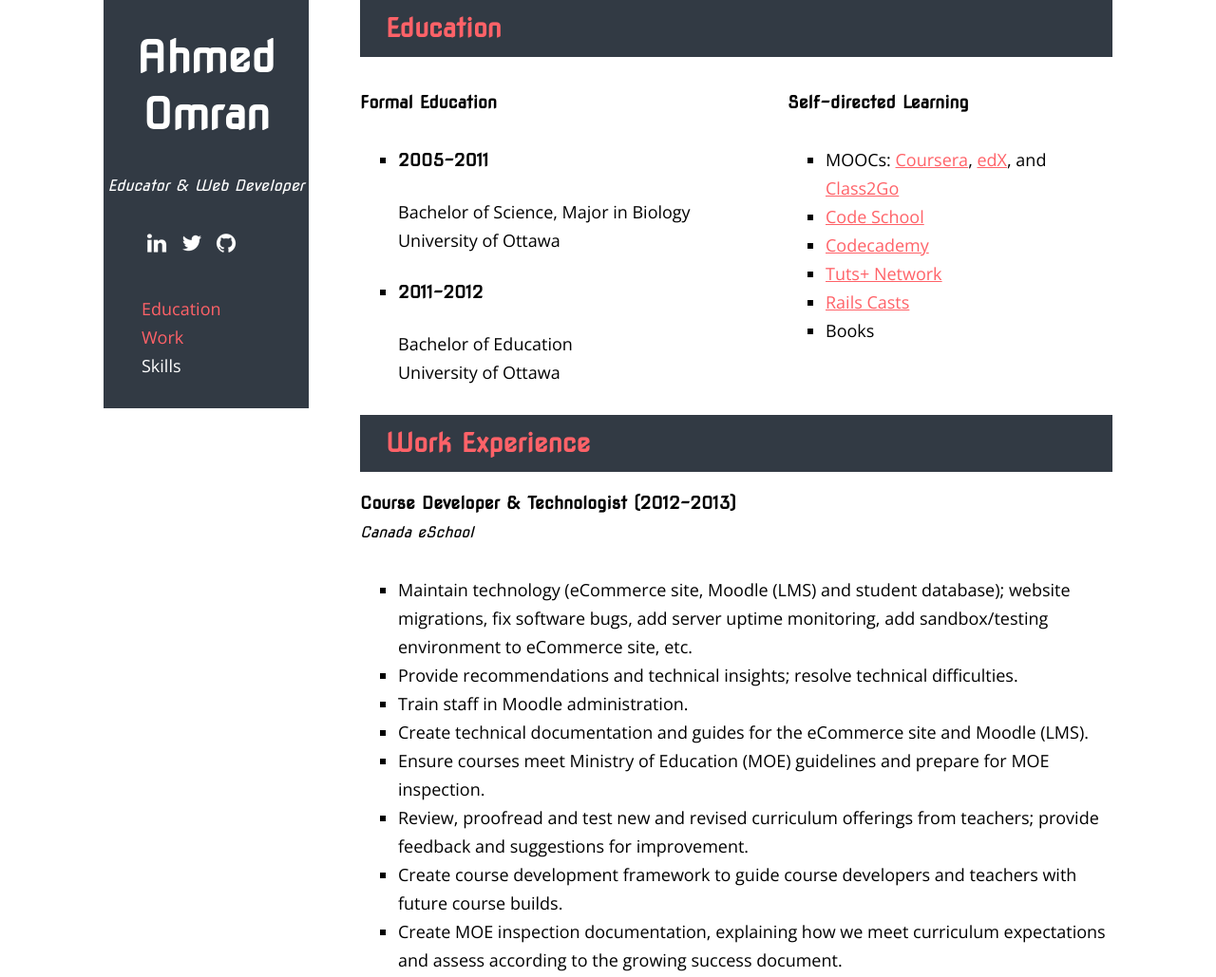
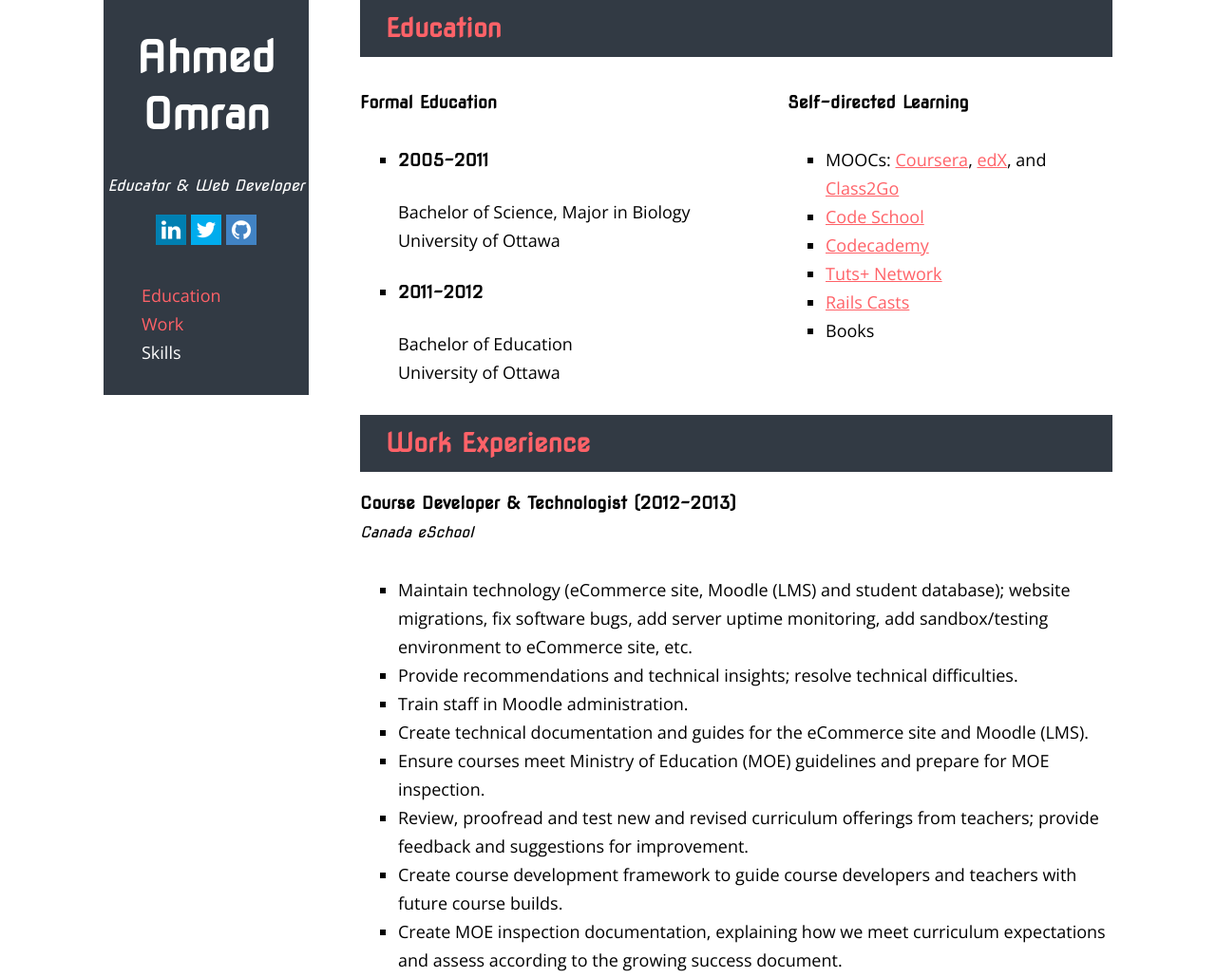
Before and after one commit to aomran/ahmedresume, a plain HTML site: page index.html in a window 1280 px wide. Shown: the top 1029 px of the page at 95% size. Drawn offline with nearby package versions, Linux system fonts and the light colour scheme.

Commit message:
social media buttons added

```diff
--- a/index.html
+++ b/index.html
@@ -18,9 +18,9 @@
 					<h3 class="headline">Educator &amp; Web Developer</h3>
 					<nav id="social">
 						<ul>
-							<li><a href="http://www.linkedin.com/pub/ahmed-omran/47/b6a/b01" target="_blank"><img src="img/linkedin-32.png" alt="LinkedIn"></a></li>
-							<li><a href="https://twitter.com/aomra015" target="_blank"><img src="img/twitter-32.png" alt="Twitter"></a></li>
-							<li><a href="https://github.com/aomra015" target="_blank"><img src="img/github-32.png" alt="Github"></a></li>
+							<li><a href="http://www.linkedin.com/pub/ahmed-omran/47/b6a/b01" target="_blank" class="linkedin">LinkedIn</a></li>
+							<li><a href="https://twitter.com/aomra015" target="_blank" class="twitter">Twitter</a></li>
+							<li><a href="https://github.com/aomra015" target="_blank" class="github">Github</a></li>
 						</ul>
 					</nav>
 
--- a/sass/screen.sass
+++ b/sass/screen.sass
@@ -17,11 +17,33 @@ aside
   position: fixed
   width: $column-width*3
 
-  #social ul li
-    display: inline
+  #social
+    text-align: center
+    ul
+      padding: 0
+      margin: 0
+      li
+        display: inline
 
   #main-nav ul li
     list-style-type: none
+
+//social media links
+.linkedin, .twitter, .github
+  display: inline-block
+  &:hover
+    background-color: inherit
+
+.linkedin
+  background-color: #007FB1
+  +replace-text-with-dimensions("linkedin-32.png")
+.twitter
+  background-color: #00ACED
+  +replace-text-with-dimensions("twitter-32.png")
+.github
+  background-color: #4183C4
+  +replace-text-with-dimensions("github-32.png")
+
 
 // scrollspy active
 li.active a
```
Also changed, not shown: stylesheets/screen.css, 1 other file.
